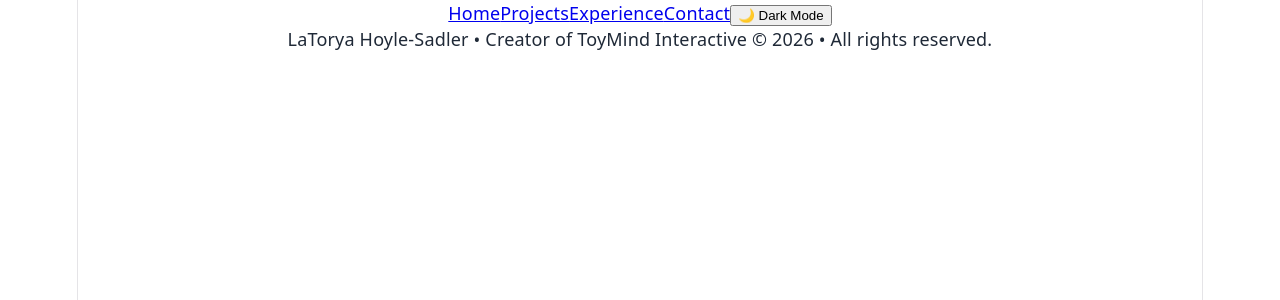
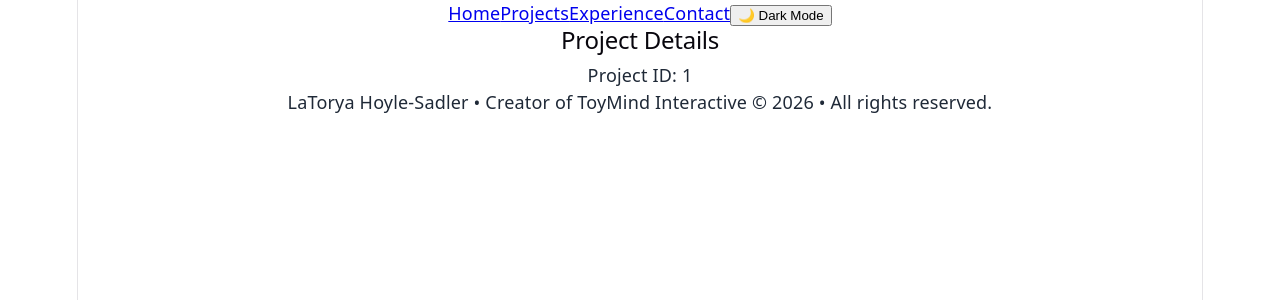
Before and after one commit to IamLaTorya/portfolio, a React app: page /projects/1 in a window 1280 px wide. Shown: the top 300 px of the page. Built offline with nearby package versions, Linux system fonts and the light colour scheme; the HTML template or start-up script is replaced by a standard one.

Commit message:
Created ProjectDetails page to create dynamic hook parameters, updated ProjectCard and App to show the changes

```diff
--- a/src/App.jsx
+++ b/src/App.jsx
@@ -9,6 +9,7 @@ import Footer from "./components/Footer"
 import Home from './pages/Home'
 import Experience from './pages/Experience'
 import Projects from './pages/Projects'
+import ProjectDetails from './pages/ProjectDetails'
 import Contact from './pages/Contact'
 // import css
 import './App.css'
@@ -36,6 +37,7 @@ export default function App() {
         <Routes>
           <Route path="/" element={<Home />} />
           <Route path="/projects" element={<Projects />} />
+          <Route path="/projects/:id" element={<ProjectDetails />} />
           <Route path="/experience" element={<Experience />} />
           <Route path="/contact" element={<Contact />} />
         </Routes>
--- a/src/components/ProjectCard.jsx
+++ b/src/components/ProjectCard.jsx
@@ -1,9 +1,11 @@
+import { Link } from 'react-router-dom';
 export default function ProjectCard({ repository }) {
     return (
         <article className="project-card">
             <h3>{repository.name}</h3>
             <p>{repository.description || "No description avaliable."}</p>
             <p>Language: {repository.language || "Not specified"}</p>
+            <Link to={`/projects/${repository.name}`}>View Details</Link>
             {repository.homepage && (
                 <a href={repository.homepage}
                 target="_blank"
--- /dev/null
+++ b/src/pages/ProjectDetails.jsx
@@ -0,0 +1,13 @@
+import { useParams } from 'react-router-dom';
+
+export default function ProjectDetails() {
+    const { id } = useParams();// Get the project ID from the browser URL
+    // Implementation for displaying project details
+    return (
+        <div>
+            <h2>Project Details</h2>
+            <p>Project ID: {id}</p>
+            {/* Additional project details can be displayed here */}
+        </div>
+    )
+}
```
